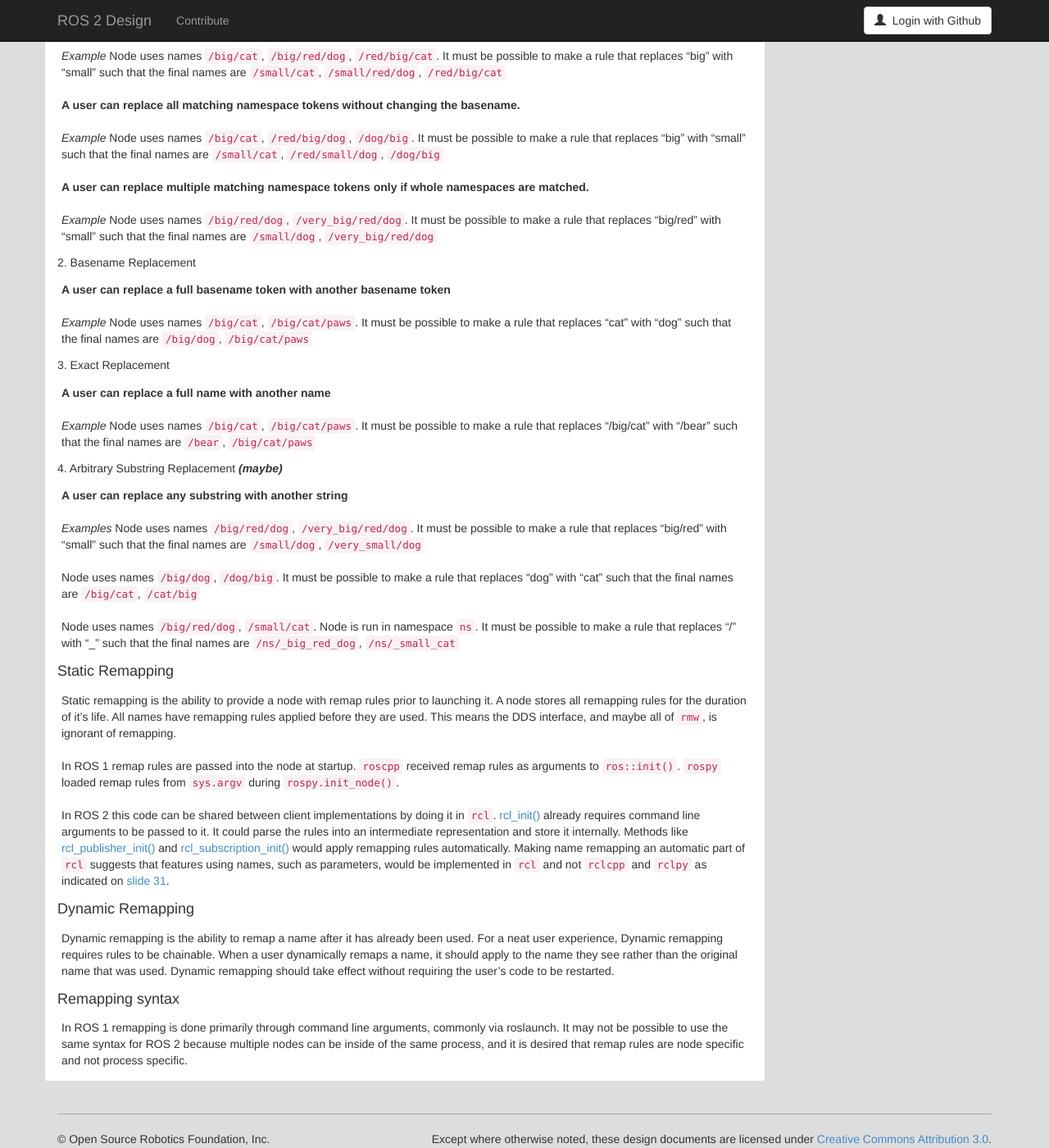
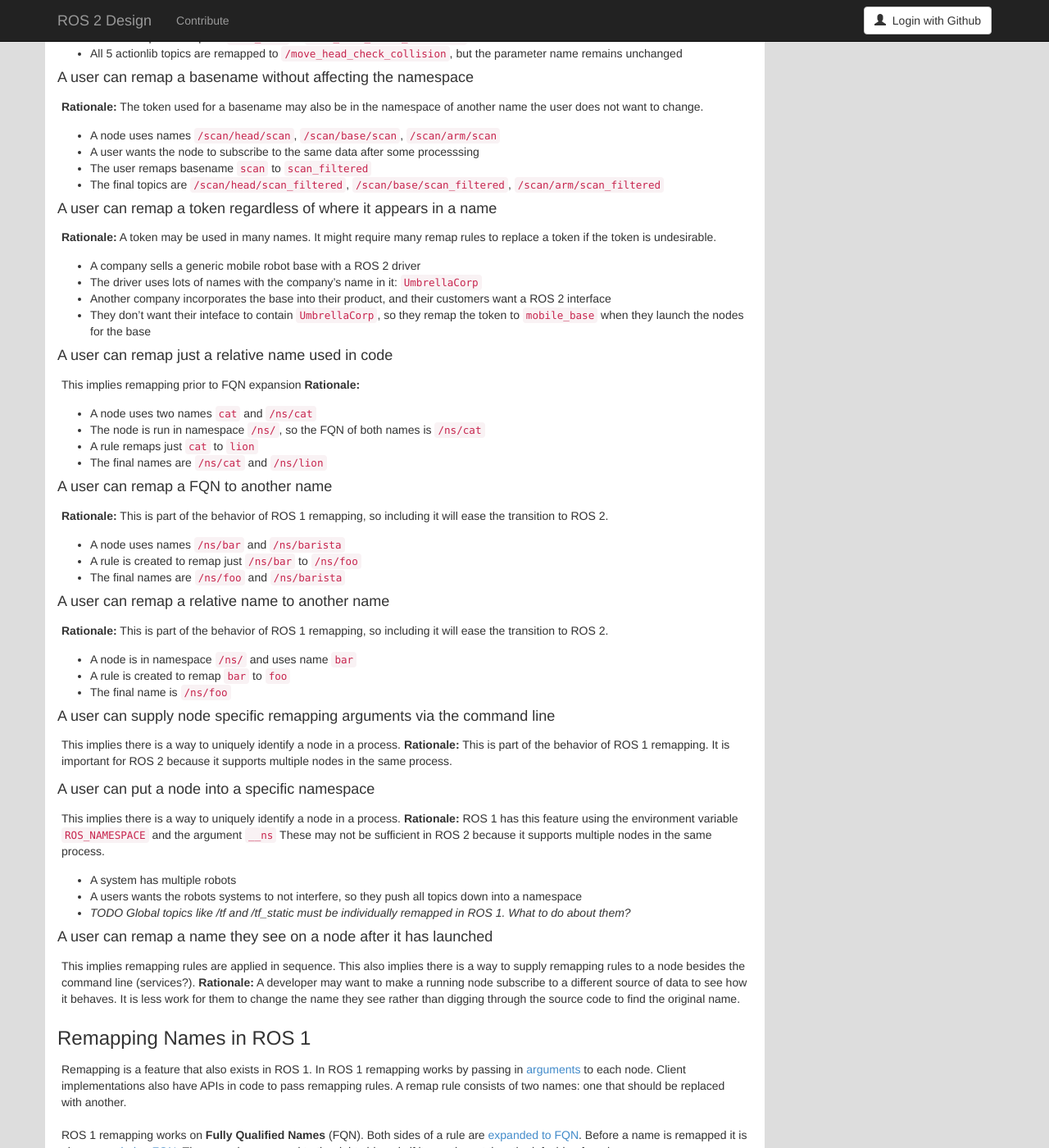
Before and after one commit to ros2/design, a Jekyll site: the page built from articles/remapping.md, in a window 1280 px wide and 1400 px high, scrolled down 1488 px. Shown: the whole window at 82% size. Built offline with Jekyll 4.4.1, drawn with Linux system fonts in a browser that asks for light colours; nearby versions of some CDN libraries; our own code applies the rules of GitHub Pages for plain Markdown files; some of the changed text lies outside the part shown.

Commit message:
Added use cases and the start of a proposal for a syntax

````diff
--- a/articles/remapping.md
+++ b/articles/remapping.md
@@ -1,19 +1,18 @@
-### Remapping Names
-
+## Remapping Names
 Topics, parameters, and services are identified by [Names](http://wiki.ros.org/Names).
 Names are hard coded in ROS nodes.
 Remapping is what allows names to be changed at runtime.
-It enables publisers/subscribers or service servers/clients using different names to be connected.
-Without it nodes would have to be modified and rebuilt for each application.
+Without remapping nodes would have to be modified and rebuilt for every application.
+**Remapping rules** are the instructions given to a node to change the names it uses.
 
-#### Structure of a Name
-
+### Structure of a Name
 Names are hierarchical strings delineated by `/`.
 If they begin with `/` they are said to be **global** or **Fully Qualified Names** (FQN).
 Otherwise they are said to be **relative**.
-Here are some examples:
+Relative names are resolved to FQN prior to being used.
 
-- `/`
+**Example names**:
+
 - `/foo`
 - `/foo/bar`
 - `foo/bar/baz`
@@ -22,145 +21,207 @@
 
 Each part of a name between a slash is a **token**.
 The examples above use the tokens `foo`, `bar` and `baz`.
-FQN are divided into two pieces: **namespace** and **basename**.
+FQN are conceptually divided into two pieces: **namespace** and **basename**.
 The basename is the last token in a name.
 The namespace is all tokens and slashes prior to the basename in a FQN.
-Here are some example namespaces:
+
+**Example namespaces:**
 
 - `/`
 - `/foo/`
 - `/foo/bar/baz/`
 
-Here are some example basenames:
+**Example basenames:**
 
-- ` `
+- `bar`
 - `foo`
 
 Nodes are said to be in a **namespace**.
-This kind of namespace becomes a prefix to all relative names.
-Relative names are resolved to FQN by prepending the node's namespace to them.
-Relative names are resolved to FQN prior to being used.
-As an example:
+This namespace becomes a prefix to all relative names used by the node.
+Relative names are expanded to FQN by prepending the node's namespace to them.
+
+
+**Example:**
 
 - Node is in namespace `/fiz/buz`
 - Node uses relative name `foo/bar`
 - The FQN is `/fiz/buz/foo/bar`
 
+### Structure of a Remapping Rule
+Remapping rules have two parts:
 
-#### Remapping Names in ROS 1
+1. a part used to determine if the rule applies to a name
+2. a replacement for the names that are matched
+
+
+### ROS 2
+Remapping in ROS 2 will likely support the following use cases:
+
+
+#### A user can run multiple instances of a node using the same executable in different data paths
+This implies remapping rules are supplied to an instance of a node at runtime, and that remapping rules are specific to an instance of a node.
+**Rationale:**
+
+- A node may be a driver for a type of sensor
+- A robot that has multiple sensors of the same type could launch multiple instance of the same node outputting to different topics
+```
+            +-------------+
+ (Lidar 1)--> node inst 1 +-->/head_scan
+            +-------------+
+
+            +-------------+
+ (Lidar 2)--> node inst 2 +-->/base_scan
+            +-------------+
+```
+
+
+#### A user can remap a namespace without affecting the basename
+**Rationale:**
+A popular ROS 1 package [actionlib](http://wiki.ros.org/actionlib) creates 5 topics with the same namespace.
+Remapping an actionlib client or server means creating 5 remapping rules.
+One rule could remap the namespace itself.
+
+- Node provides an actionlib server `move_head` and checks a parameter called `move_head`
+- A rule remaps namespace `move_head` to `move_head_check_collision`
+- All 5 actionlib topics are remapped to `/move_head_check_collision`, but the parameter name remains unchanged
+
+
+#### A user can remap a basename without affecting the namespace
+**Rationale:**
+The token used for a basename may also be in the namespace of another name the user does not want to change.
+
+- A node uses names `/scan/head/scan`, `/scan/base/scan`, `/scan/arm/scan`
+- A user wants the node to subscribe to the same data after some processsing
+- The user remaps basename `scan` to `scan_filtered`
+- The final topics are `/scan/head/scan_filtered`, `/scan/base/scan_filtered`, `/scan/arm/scan_filtered`
+
+
+#### A user can remap a token regardless of where it appears in a name
+**Rationale:**
+A token may be used in many names.
+It might require many remap rules to replace a token if the token is undesirable.
+
+- A company sells a generic mobile robot base with a ROS 2 driver
+- The driver uses lots of names with the company's name in it: `UmbrellaCorp`
+- Another company incorporates the base into their product, and their customers want a ROS 2 interface
+- They don't want their inteface to contain `UmbrellaCorp`, so they remap the token to `mobile_base` when they launch the nodes for the base
+
+
+#### A user can remap just a relative name used in code
+This implies remapping prior to FQN expansion
+**Rationale:**
+
+- A node uses two names `cat` and `/ns/cat`
+- The node is run in namespace `/ns/`, so the FQN of both names is `/ns/cat`
+- A rule remaps just `cat` to `lion`
+- The final names are `/ns/cat` and `/ns/lion`
+
+
+#### A user can remap a FQN to another name
+**Rationale:**
+This is part of the behavior of ROS 1 remapping, so including it will ease the transition to ROS 2.
+
+- A node uses names `/ns/bar` and `/ns/barista`
+- A rule is created to remap just `/ns/bar` to `/ns/foo`
+- The final names are `/ns/foo` and `/ns/barista`
+
+
+#### A user can remap a relative name to another name
+**Rationale:**
+This is part of the behavior of ROS 1 remapping, so including it will ease the transition to ROS 2.
+
+- A node is in namespace `/ns/` and uses name `bar`
+- A rule is created to remap `bar` to `foo`
+- The final name is `/ns/foo`
+
+
+#### A user can supply node specific remapping arguments via the command line
+This implies there is a way to uniquely identify a node in a process.
+**Rationale:**
+This is part of the behavior of ROS 1 remapping.
+It is important for ROS 2 because it supports multiple nodes in the same process.
+
+
+#### A user can put a node into a specific namespace
+This implies there is a way to uniquely identify a node in a process.
+**Rationale:**
+ROS 1 has this feature using the environment variable `ROS_NAMESPACE` and the argument `__ns`
+These may not be sufficient in ROS 2 because it supports multiple nodes in the same process.
+
+- A system has multiple robots
+- A users wants the robots systems to not interfere, so they push all topics down into a namespace
+- *TODO Global topics like /tf and /tf_static must be individually remapped in ROS 1. What to do about them?*
+
+
+#### A user can remap a name they see on a node after it has launched
+This implies remapping rules are applied in sequence.
+This also implies there is a way to supply remapping rules to a node besides the command line (services?).
+**Rationale:**
+A developer may want to make a running node subscribe to a different source of data to see how it behaves.
+It is less work for them to change the name they see rather than digging through the source code to find the original name.
+
+
+### Remapping Names in ROS 1
+Remapping is a feature that also exists in ROS 1.
 In ROS 1 remapping works by passing in [arguments](http://wiki.ros.org/Remapping%20Arguments) to each node.
+Client implementations also have APIs in code to pass remapping rules.
 A remap rule consists of two names: one that should be replaced with another.
 
 ROS 1 remapping works on **Fully Qualified Names** (FQN).
-`roscpp` [names::init()](http://docs.ros.org/api/roscpp/html/namespaceros_1_1names.html#a377ff8fede7b95398fd5d1c5cd49246b) expands both sides of a remap to FQNs before storing it.
-[names::remap()](http://docs.ros.org/api/roscpp/html/namespaceros_1_1names.html#ab2eebaf734abfbdccb4122f8e24f547f) expands a name to a FQN before checking for applicable remapping rules.
+Both sides of a rule are [expanded to FQN](http://docs.ros.org/api/roscpp/html/namespaceros_1_1names.html#a377ff8fede7b95398fd5d1c5cd49246b).
+Before a name is remapped it is also [expanded to FQN](http://docs.ros.org/api/roscpp/html/namespaceros_1_1names.html#ab2eebaf734abfbdccb4122f8e24f547f).
 The name is remapped to the right side only if it exactly matches the left side of a rule.
 
-#### ROS 2
-In ROS2 remapping will be more powerful.
-See the requirements section below for examples.
-There are more types of remappings that will be supported:
 
-- Namespace replacement
+### Thoughts on ROS 2 implementation
+`rmw` is likely ignorant of remapping.
+The APIs offered by client implementations should remap names automatically to prevent creation of unremappable names.
 
- - Replace all or part of a namespace with another namespace
 
-- Basename replacement
-
- - Replace all of the basename with another basename
-
-- Arbitrary substring replacement ***(maybe)***
-
- - Replace any substring with another string
-
-- Exact Name replacement
-
- - Replace an entire name with another name
-
- - *ROS 1 remapping is this case applied post-FQN expansion*
-
-ROS 2 may support remapping rules being applied either before or after the names are expanded to FQN.
-ROS 1 only supports the latter.
-
-#### Pre-FQN expansion remapping
-Say the source code for a node use two names `cat` and `/ns/cat`.
-If the node runs in namespace `ns`, the FQN of both topics will be identical: `/ns/cat`.
-No rule could remap these names individually once they have been expanded.
-A rule applied Pre-FQN expansion could remap just one of them.
-
-#### Requirements for remapping capabilities
-##### 1. Namespace Replacement
-These are rules that only apply to the namespace part of the name.
-
-**A user can remap the first namespace token without replacing all namespace tokens with the same name.**
-
-*Example*
-Node uses names `/big/cat`, `/big/red/dog`, `/red/big/cat`.
-It must be possible to make a rule that replaces "big" with "small" such that the final names are `/small/cat`, `/small/red/dog`, `/red/big/cat`
-
-**A user can replace all matching namespace tokens without changing the basename.**
-
-*Example*
-Node uses names `/big/cat`, `/red/big/dog`, `/dog/big`.
-It must be possible to make a rule that replaces "big" with "small" such that the final names are `/small/cat`, `/red/small/dog`, `/dog/big`
-
-**A user can replace multiple matching namespace tokens only if whole namespaces are matched.**
-
-*Example*
-Node uses names `/big/red/dog`, `/very_big/red/dog`.
-It must be possible to make a rule that replaces "big/red" with "small" such that the final names are `/small/dog`, `/very_big/red/dog`
-
-##### 2. Basename Replacement
-**A user can replace a full basename token with another basename token**
-
-*Example*
-Node uses names `/big/cat`, `/big/cat/paws`.
-It must be possible to make a rule that replaces "cat" with "dog" such that the final names are `/big/dog`, `/big/cat/paws`
-
-##### 3. Exact Replacement
-**A user can replace a full name with another name**
-
-*Example*
-Node uses names `/big/cat`, `/big/cat/paws`.
-It must be possible to make a rule that replaces "/big/cat" with "/bear" such that the final names are `/bear`, `/big/cat/paws`
-
-##### 4. Arbitrary Substring Replacement ***(maybe)***
-**A user can replace any substring with another string**
-
-*Examples*
-Node uses names `/big/red/dog`, `/very_big/red/dog`.
-It must be possible to make a rule that replaces "big/red" with "small" such that the final names are `/small/dog`, `/very_small/dog`
-
-Node uses names `/big/dog`, `/dog/big`.
-It must be possible to make a rule that replaces "dog" with "cat" such that the final names are `/big/cat`, `/cat/big`
-
-Node uses names `/big/red/dog`, `/small/cat`.
-Node is run in namespace `ns`.
-It must be possible to make a rule that replaces "/" with "_" such that the final names are `/ns/_big_red_dog`, `/ns/_small_cat`
-
-#### Static Remapping
-Static remapping is the ability to provide a node with remap rules prior to launching it.
-A node stores all remapping rules for the duration of it's life.
-All names have remapping rules applied before they are used.
-This means the DDS interface, and maybe all of `rmw`, is ignorant of remapping.
-
-In ROS 1 remap rules are passed into the node at startup.
-`roscpp` received remap rules as arguments to `ros::init()`.
-`rospy` loaded remap rules from `sys.argv` during `rospy.init_node()`.
-
-In ROS 2 this code can be shared between client implementations by doing it in `rcl`.
-[rcl_init()](http://docs.ros2.org/beta1/api/rcl/rcl_8h.html#a6abc5188c50b3a4a5fc41b357b49d6e5) already requires command line arguments to be passed to it.
-It could parse the rules into an intermediate representation and store it internally.
-Methods like [rcl_publisher_init()](http://docs.ros2.org/beta1/api/rcl/publisher_8h.html#a0f09bd85795259f6c96f38c875d19d13) and [rcl_subscription_init()](http://docs.ros2.org/beta1/api/rcl/subscription_8h.html#a2b8a58f9ae9fef8adba35b5a45db10a0) would apply remapping rules automatically.
-Making name remapping an automatic part of `rcl` suggests that features using names, such as parameters, would be implemented in `rcl` and not `rclcpp` and `rclpy` as indicated on [slide 31](http://roscon.ros.org/2016/presentations/ROSCon%202016%20-%20ROS%202%20Update.pdf).
-
-#### Dynamic Remapping
-
-Dynamic remapping is the ability to remap a name after it has already been used.
-For a neat user experience, Dynamic remapping requires rules to be chainable.
-When a user dynamically remaps a name, it should apply to the name they see rather than the original name that was used.
-Dynamic remapping should take effect without requiring the user's code to be restarted.
-
-#### Remapping syntax
+#### Remapping rule command line syntax
 In ROS 1 remapping is done primarily through command line arguments, commonly via roslaunch.
 It may not be possible to use the same syntax for ROS 2 because multiple nodes can be inside of the same process, and it is desired that remap rules are node specific and not process specific.
+This syntax assumes the node's name is guaranteed to be unique in a process.
+It does not support pre-FQN expansion remapping.
+
+- `%`
+ - During matching it is a wildcard that matches a single token
+ - It may appear at most once on the matching side of a rule
+ - During replacement it is replaced with the matched token
+
+- `%%`
+ - During matching it is a wildcard that matches one or more tokens delimited by slashes
+ - It may appear at most once on the matching side of a rule
+ - During replacement it is replaced with the matched tokens
+
+- `:=` divides the two parts of a remapping rule: matching and replacement
+
+- `~` expands to `/namespace/nodename`
+
+- `nodename|` prefixed to a rule makes it apply only to a node with that unique name
+
+**Examples:**
+
+- rule `dog:=cat` node in namespace `/ns/`
+ - FQN `/ns/dog` gets remapped to `/ns/cat`
+
+- rule `/dog:=cat` node in namespace `/ns/`
+ - FQN `/dog` gets remapped to `/ns/cat`
+
+- rule `%:=cat` node in namespace `/ns/`
+ - FQN `/ns/dog` gets remapped to `/ns/cat`
+
+-rule `/%:=cat` node in namespace `/ns/`
+ - FQN `/dog` gets remapped to `/ns/cat`
+
+- rule `/red%%:=/blu%%` node in any namespace
+ - FQN `/red/cat` gets remapped to `/blu/cat`
+ - FQN `/red/big/cat` gets remapped to `/blu/big/cat`
+
+- rule `%%cat:=/big/cat`
+ - FQN `/small/cat` gets remapped to `/big/cat`
+ - FQN `/really/small/cat` gets remapped to `/big/cat`
+
+- rule `node1|/dog:=/cat` with two nodes named `node1` and node2`
+ - node1 using name `/dog` gets remapped to `/cat`
+ - node2 using name `/dog` is unchanged
````
